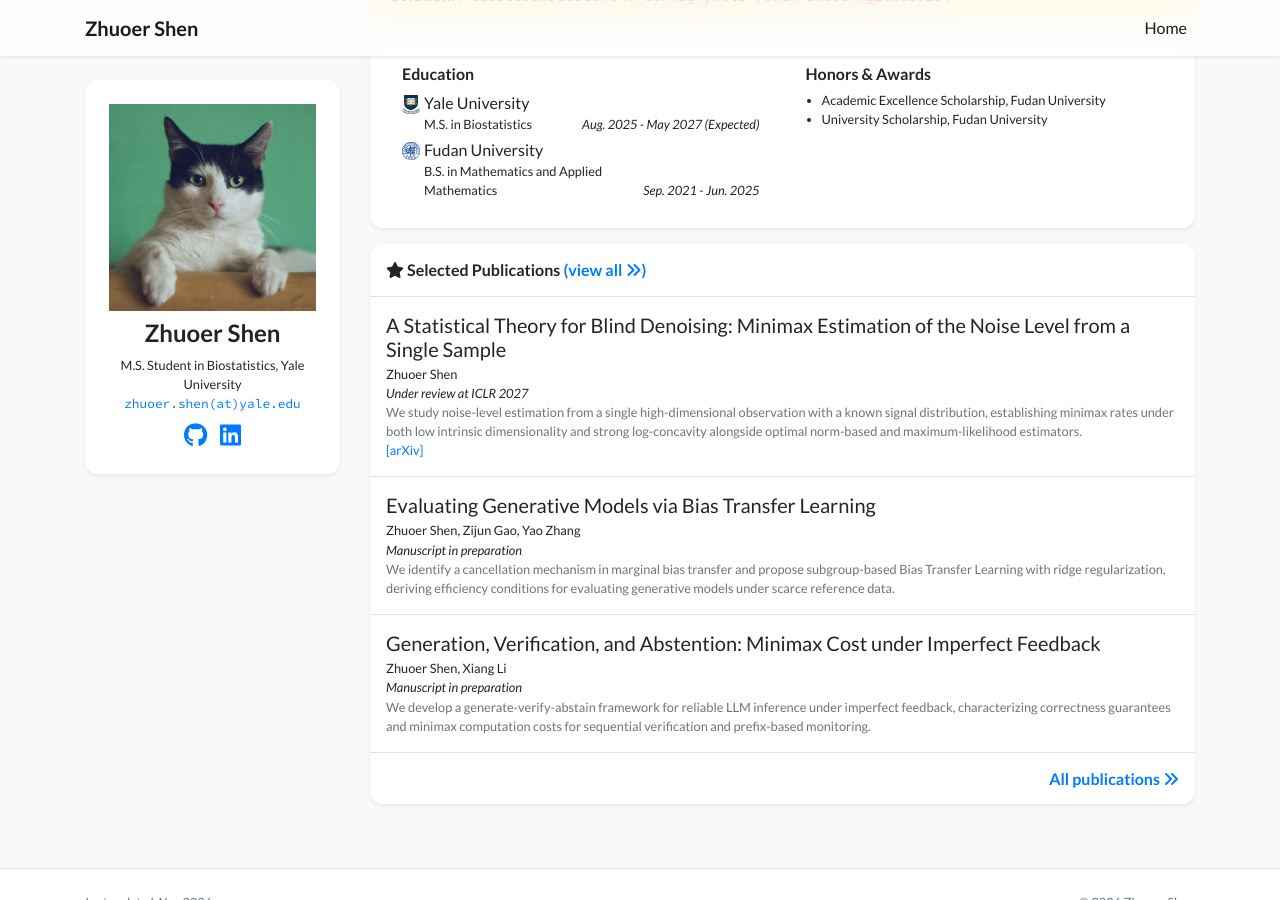
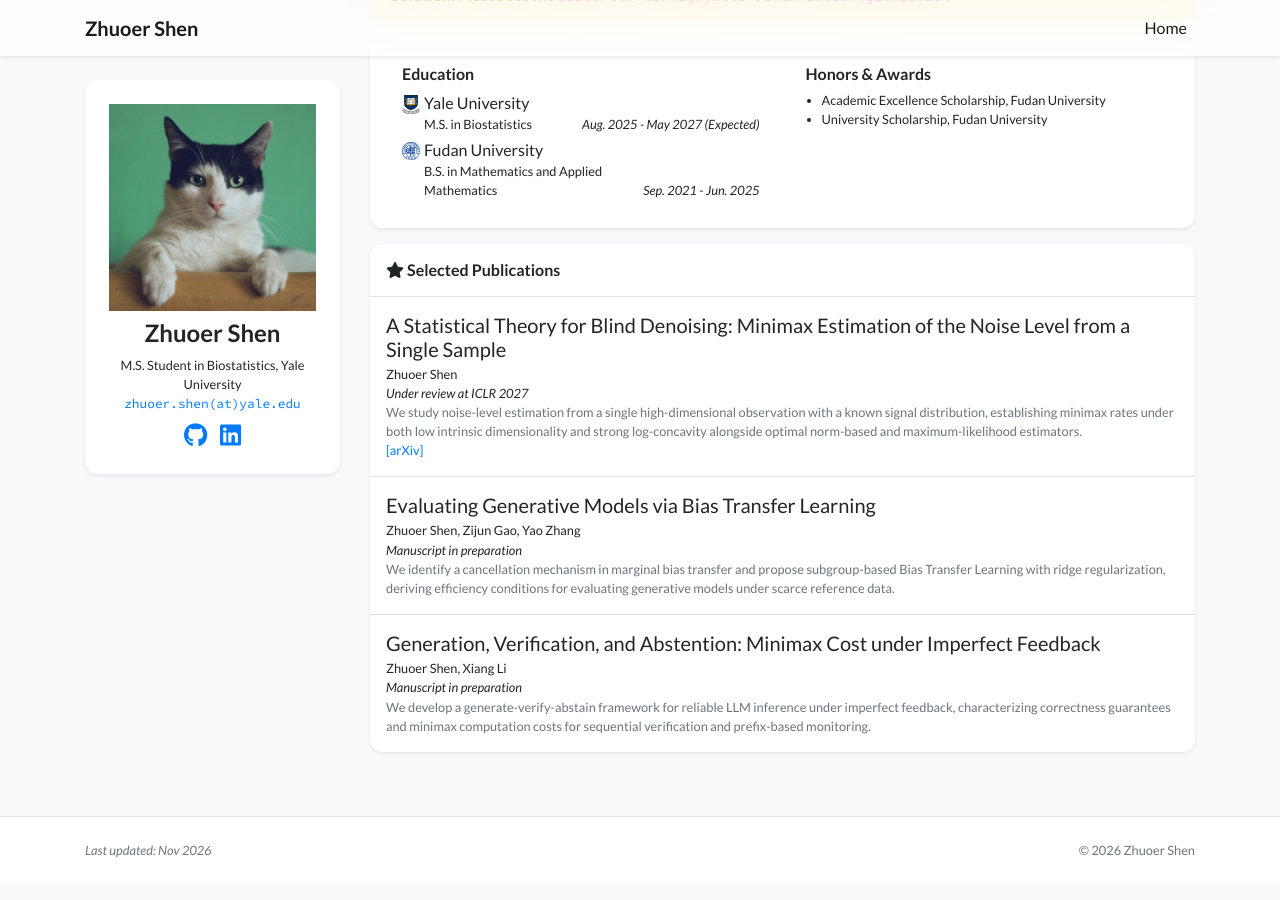
Before and after one commit to shen-zhuoer/shen-zhuoer.github.io, a Jekyll site: the page built from index.html, in a window 1280 px wide and 900 px high, scrolled down 680 px. Built offline with Jekyll 4.4.1, drawn with Linux system fonts in a browser that asks for light colours; nearby versions of some CDN libraries; a style sheet for code colours, icons or effects is not loaded.

Commit message:
Modify publication card layout and item inclusion
Commented out the 'view all' link and adjusted publication item inclusion.

```diff
--- a/_includes/widgets/publication_card.html
+++ b/_includes/widgets/publication_card.html
@@ -2,12 +2,12 @@
 <div class="my-3 p-0 bg-white shadow-sm rounded-xl">
     <h6 class="border-bottom border-gray p-3 mb-0">
         {% if include.title %}{{ include.title }}{% else %}<i class="fas fa-star"></i> Selected Recent Publications{% endif %}
-        <a href="{{ 'publications' | relative_url }}">(view all <i class="fas fa-angle-double-right"></i>)</a>
+        <!-- <a href="{{ 'publications' | relative_url }}">(view all <i class="fas fa-angle-double-right"></i>)</a> -->
     </h6>
     {% for item in publications limit:include.limit %}
-        {% include widgets/publication_item.html item=item first=false last=false %}
+        {% include widgets/publication_item.html item=item first=false last=forloop.last hide_bottom_border=forloop.last %}
     {% endfor %}
-    <h6 class="d-block p-3 mt-0 text-right">
+    <!-- <h6 class="d-block p-3 mt-0 text-right">
         <a href="{{ 'publications' | relative_url }}">All publications <i class="fas fa-angle-double-right"></i></a>
-    </h6>
+    </h6> -->
 </div>
```
